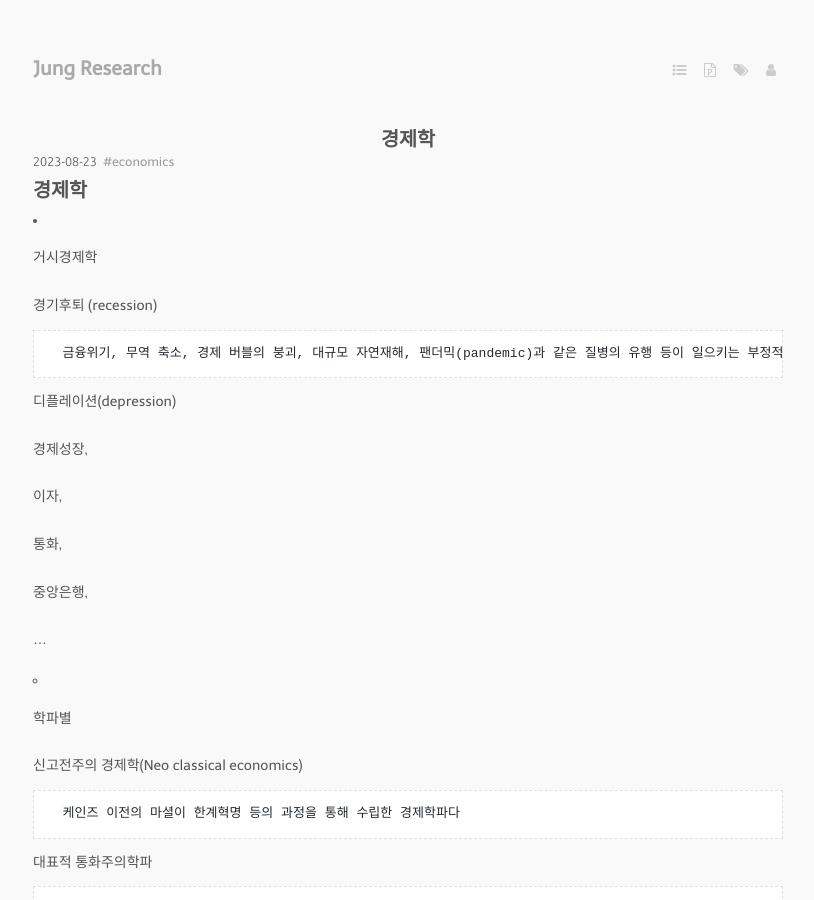
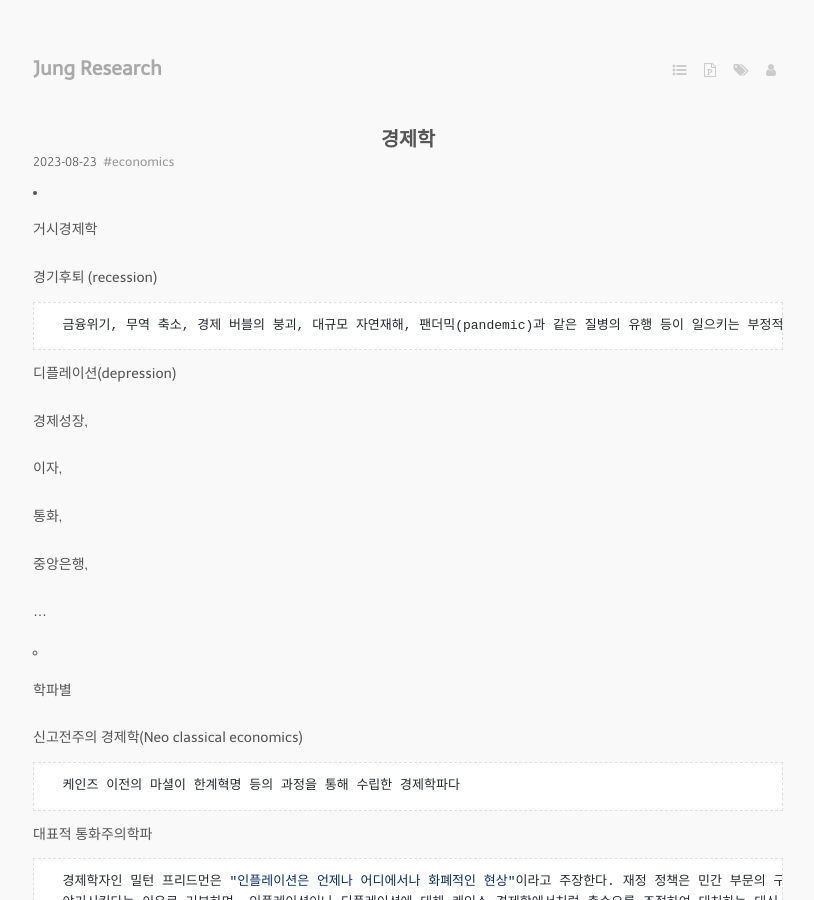
Before and after one commit to jung-research/github.io, a Jekyll site: the page built from _posts/2023-08-23-economics.md, in a window 1280 px wide and 900 px high. Shown: the whole window, without its empty margins (232-1046 px from the left). Built offline with Jekyll 4.4.1, drawn with Linux system fonts in a browser that asks for light colours; nearby versions of some CDN libraries; some web fonts are replaced.

Commit message:
mod economics

```diff
--- a/_posts/2023-08-23-economics.md
+++ b/_posts/2023-08-23-economics.md
@@ -4,9 +4,6 @@ layout: post
 tags:
   - economics
 ---
-
-## 경제학
-
 
 * 거시경제학
 
```
